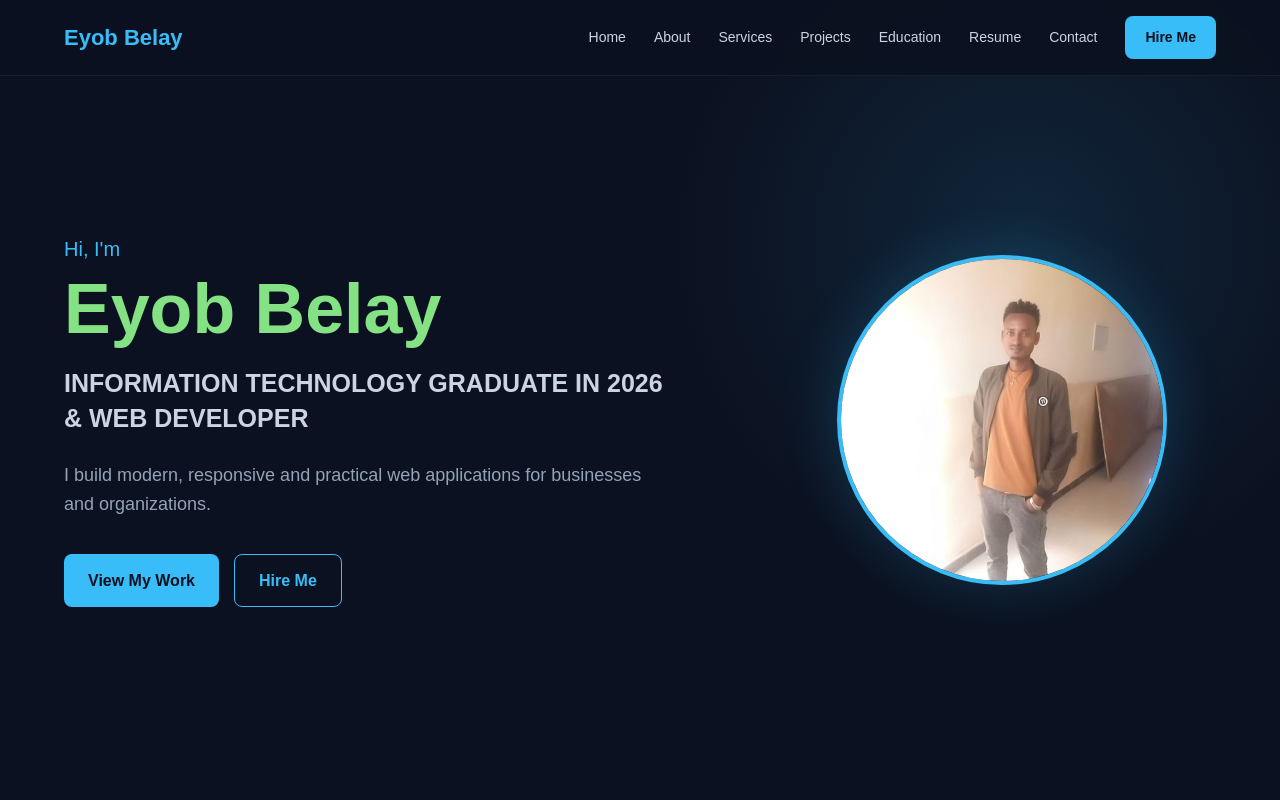
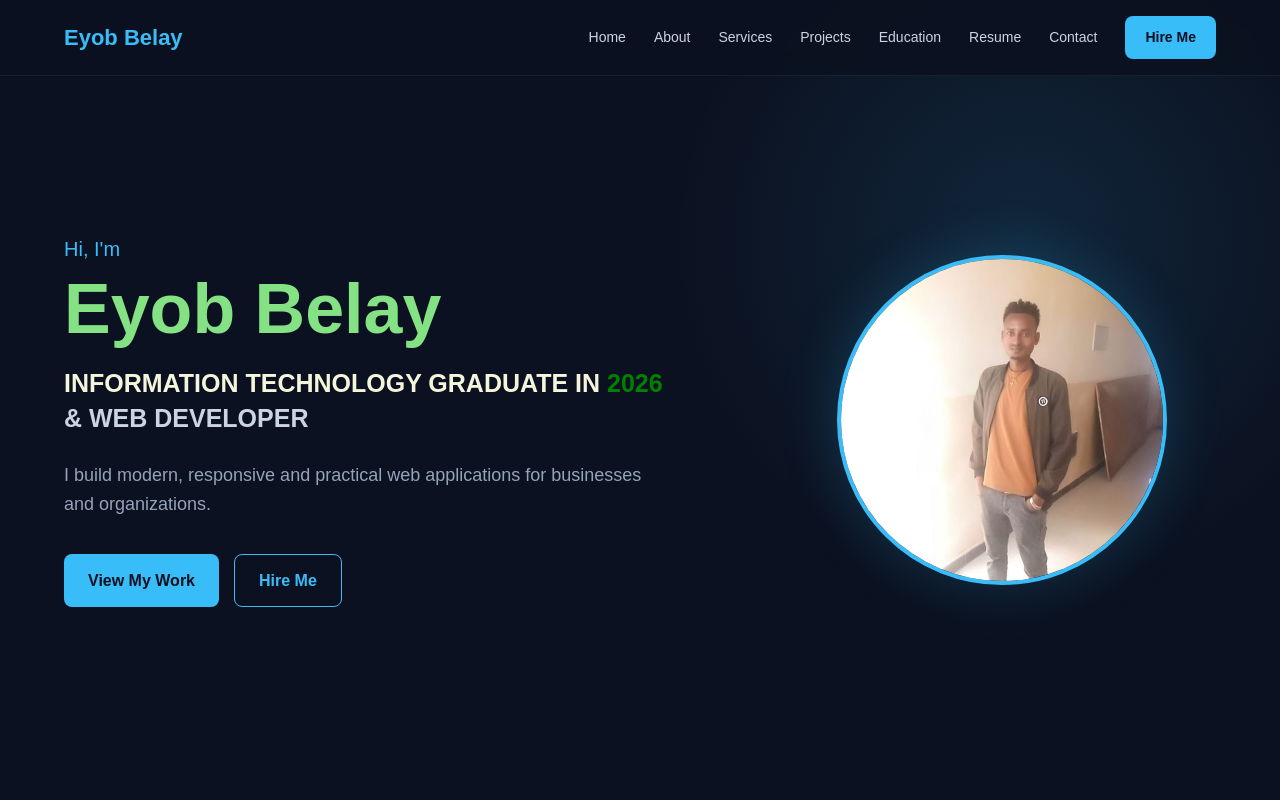
Before and after one commit to eyobweldiebelay-cyber/myPortfilo, a React (Vite) app: page / in a window 1280 px wide. Shown: the top 800 px of the page. Built offline with nearby package versions, Linux system fonts and the light colour scheme.

Commit message:
update style

```diff
--- a/src/App.css
+++ b/src/App.css
@@ -135,7 +135,13 @@
   align-items: center;
   gap: 80px;
 }
+h2 strong{
+  color:beige;
 
+}
+h2 .strong{
+  color:green;
+}
 .hero-small-text {
   color: #38bdf8;
   font-size: 20px;
```
